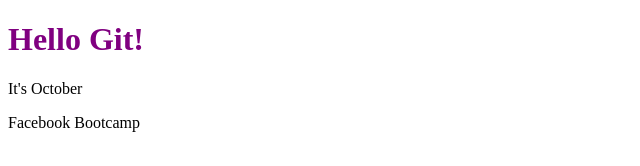
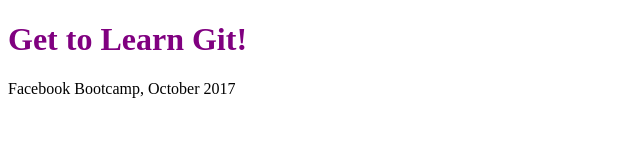
Before and after one commit to ccbergman/git-demo, a plain HTML site: page index.html in a window 1280 px wide. Shown: the whole page, without its empty margins (0-640 px from the left). Drawn offline with Linux system fonts and the light colour scheme; files whose address does not match are found by name.

Commit message:
make page more personalized

```diff
--- a/index.html
+++ b/index.html
@@ -8,9 +8,8 @@
 </head>
 
 <body>
-  <h1>Hello Git!</h1>
-  <p>It's October</p>
-  <p>Facebook Bootcamp</p>
+  <h1>Get to Learn Git!</h1>
+  <p>Facebook Bootcamp, October 2017</p>
 </body>
 
 </html>
```
